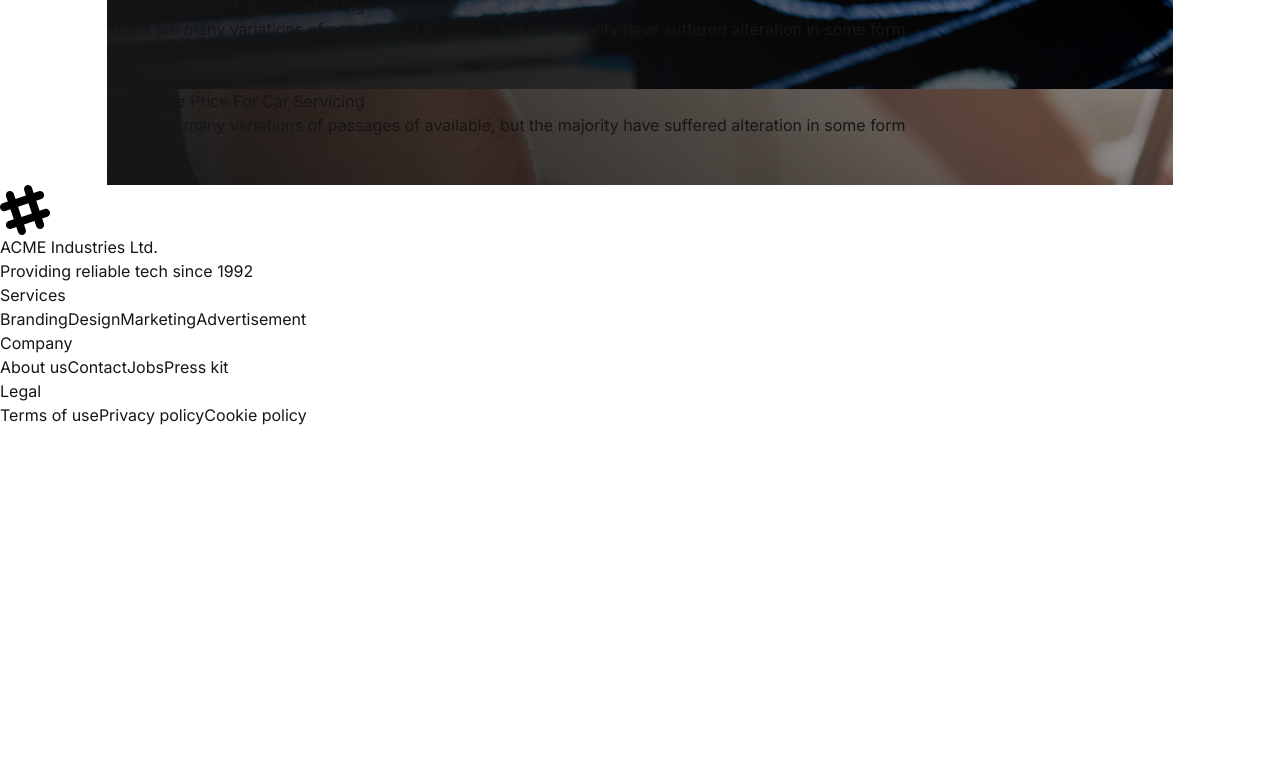
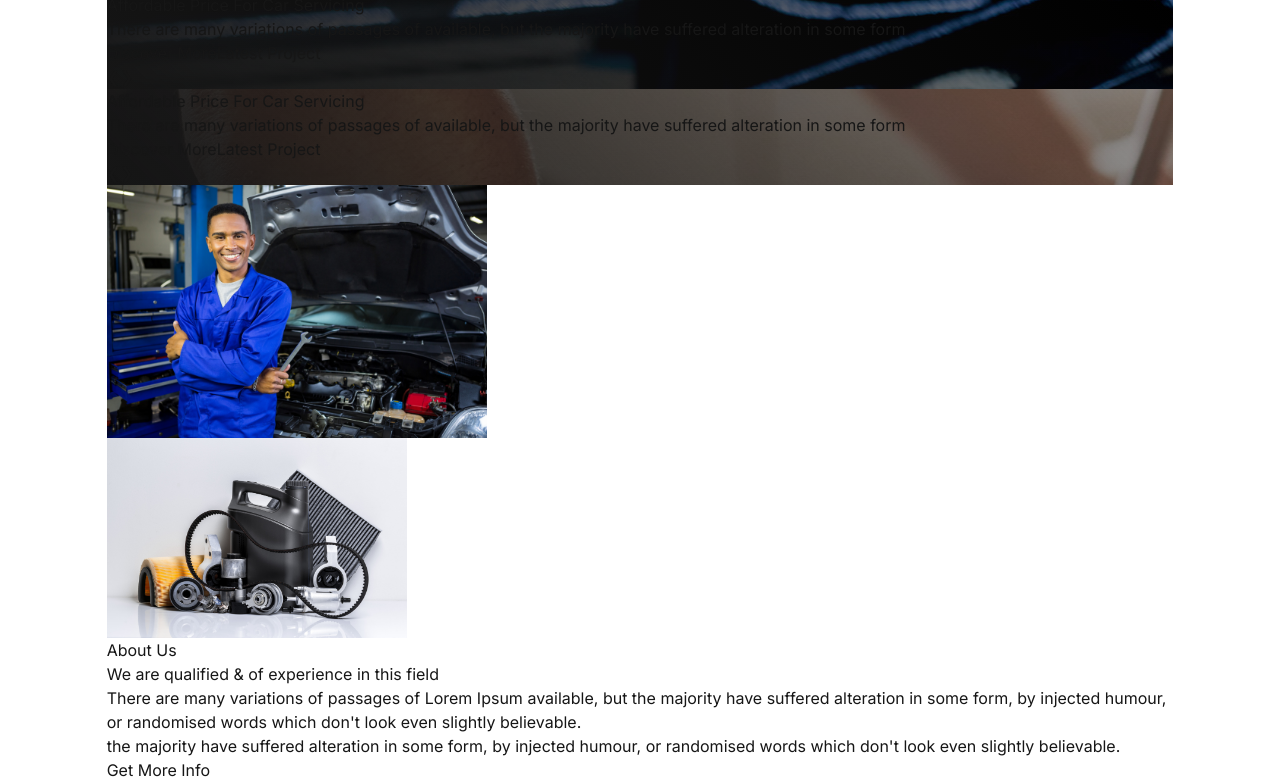
Before and after one commit to RakibHossen678/car-doctor-pro, a Next.js app: page / in a window 1280 px wide. Shown: the part 1640-2420 px from the top of the page. Before the commit the page ends 2067 px from the top, so only its background shows below. Built offline with nearby package versions, Linux system fonts and the light colour scheme.

Commit message:
added about section

```diff
--- /dev/null
+++ b/src/Components/HomePage/About.jsx
@@ -0,0 +1,41 @@
+import Image from "next/image";
+import React from "react";
+
+const About = () => {
+  return (
+    <div className="w-10/12 items-center my-24 mx-auto flex">
+      <div className="w-1/2 relative">
+        <Image
+          alt="eng"
+          src={"/images/about_us/person.jpg"}
+          width={380}
+          height={450}
+          className="rounded-md"
+        />
+        <Image
+          alt="equip"
+          src={"/images/about_us/parts.jpg"}
+          width={300}
+          height={300}
+          className="absolute border-[6px] top-1/2 left-1/2 rounded-md border-white"
+        />
+      </div>
+      <div className="w-1/2">
+        <p>About Us</p>
+        <h1>We are qualified & of experience in this field</h1>
+        <p>
+          There are many variations of passages of Lorem Ipsum available, but
+          the majority have suffered alteration in some form, by injected
+          humour, or randomised words which don't look even slightly believable.
+        </p>
+        <p>
+          the majority have suffered alteration in some form, by injected
+          humour, or randomised words which don't look even slightly believable.{" "}
+        </p>
+        <button>Get More Info</button>
+      </div>
+    </div>
+  );
+};
+
+export default About;
--- a/src/Components/HomePage/Banner.jsx
+++ b/src/Components/HomePage/Banner.jsx
@@ -44,11 +44,15 @@ const Banner = () => {
             className="carousel-item relative w-full h-[580px] bg-cover bg-top object-cover rounded-xl"
           >
             <div className="text-white flex flex-col justify-center ml-24 max-w-md">
-              <h1 className="font-semibold text-6xl leading-none">{banner.title}</h1>
+              <h1 className="font-semibold text-6xl leading-none">
+                {banner.title}
+              </h1>
               <p className="pt-5 font-normal ">{banner.description}</p>
-              <div>
-                <button></button>
-                <button></button>
+              <div className="space-x-5 mt-6">
+                <button className="bg-primary px-4 py-4 rounded-md border-primary border-2">
+                  Discover More
+                </button>
+                <button className="border-2  px-4 py-4 border-primary rounded-md text-primary">Latest Project</button>
               </div>
             </div>
             <div className="absolute flex justify-between transform -translate-y-1/2 left-5 right-5 top-1/2">
--- a/src/Components/HomePage/HomePage.jsx
+++ b/src/Components/HomePage/HomePage.jsx
@@ -1,12 +1,14 @@
-import React from 'react';
-import Banner from './Banner';
+import React from "react";
+import Banner from "./Banner";
+import About from "./About";
 
 const HomePage = () => {
-    return (
-        <div>
-            <Banner></Banner>
-        </div>
-    );
+  return (
+    <div>
+      <Banner></Banner>
+      <About></About>
+    </div>
+  );
 };
 
 export default HomePage;
```
